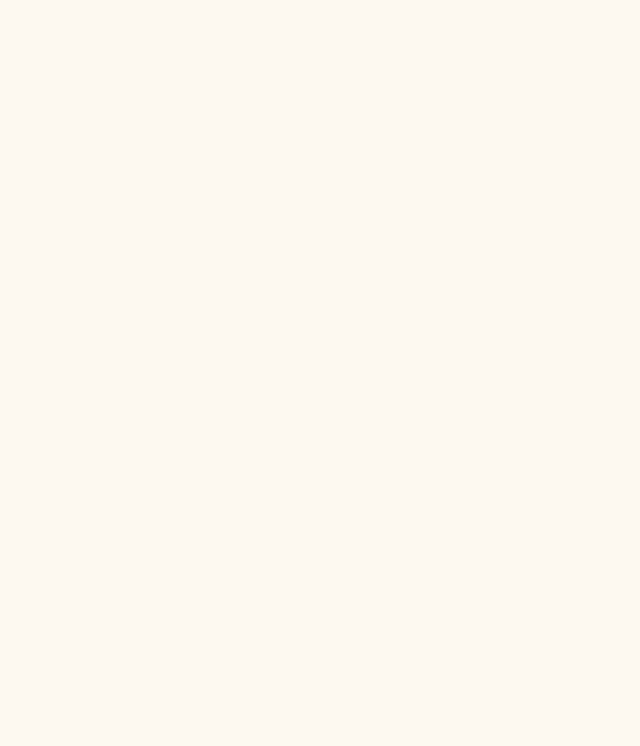
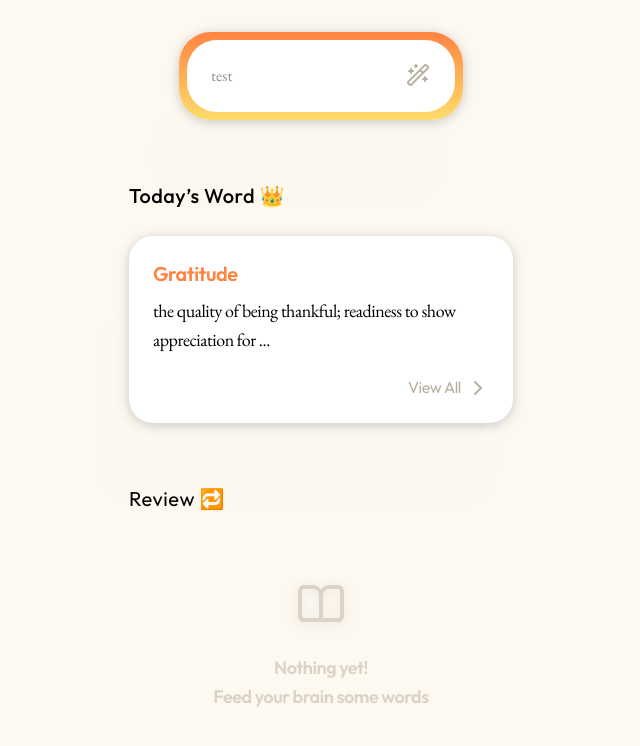
Before and after one commit to inkkadiis/wordtale, a React (Vite) app: page /homeEmpty in a window 1280 px wide. Before the commit this address had no page. Shown: the top 746 px of the page, without its empty margins (319-959 px from the left). Built offline with nearby package versions, Linux system fonts and the light colour scheme.

Commit message:
update:HomeEmpty

```diff
--- /dev/null
+++ b/src/components/HomeEmpty.jsx
@@ -0,0 +1,119 @@
+import SearchBar from "./SearchBar";
+
+export default function HomeEmpty() {
+  return (
+    <div className="w-96 left-[24px] top-[88px] inline-flex flex-col justify-start items-center gap-14">
+      <SearchBar />
+
+      <div className="self-stretch flex flex-col justify-start items-start gap-5">
+        <h1 className="self-stretch justify-center text-black text-xl font-medium  leading-loose tracking-wide">
+          Today’s Word 👑
+        </h1>
+        <div className="nav-shadow self-stretch p-6 bg-white rounded-3xl  flex flex-col justify-start items-end gap-5">
+          <div className="self-stretch flex flex-col justify-start items-center gap-2">
+            <h1 className="self-stretch justify-center text-point text-xl font-semibold  leading-7 tracking-tight">
+              Gratitude
+            </h1>
+            <div className="self-stretch justify-center text-black text-lg  leading-relaxed tracking-tight">
+              the quality of being thankful; readiness to show appreciation for
+              ...
+            </div>
+          </div>
+          <div className="rounded-[5px] inline-flex justify-center items-center gap-1">
+            <h1 className="justify-start text-sub text-base  leading-snug tracking-tight">
+              View All
+            </h1>
+            <div className="w-6 h-6 relative origin-top-left  overflow-hidden">
+              <div data-svg-wrapper className="left-[9px] top-[6px] absolute">
+                <svg
+                  width="8"
+                  height="14"
+                  viewBox="0 0 8 14"
+                  fill="none"
+                  xmlns="http://www.w3.org/2000/svg"
+                >
+                  <path
+                    d="M1 13L7 7L0.999999 1"
+                    stroke="#B8AF9F"
+                    stroke-width="2"
+                    stroke-linecap="round"
+                    stroke-linejoin="round"
+                  />
+                </svg>
+              </div>
+            </div>
+          </div>
+        </div>
+      </div>
+      <div className="self-stretch flex flex-col justify-start items-start gap-14">
+        <h1 className="self-stretch justify-center text-black text-xl  leading-loose tracking-wide">
+          Review 🔁
+        </h1>
+        <div className="self-stretch flex flex-col justify-start items-center gap-4">
+          <div data-svg-wrapper>
+            <svg
+              width="70"
+              height="62"
+              viewBox="0 0 70 62"
+              fill="none"
+              xmlns="http://www.w3.org/2000/svg"
+            >
+              <g opacity="0.5" filter="url(#filter0_d_878_2042)">
+                <path
+                  d="M34.9998 45.3333H20.8332C18.4996 45.3333 17.3328 45.3333 16.4415 44.8792C15.6575 44.4797 15.0201 43.8423 14.6206 43.0583C14.1665 42.167 14.1665 41.0002 14.1665 38.6667V18.6667C14.1665 16.3331 14.1665 15.1663 14.6206 14.275C15.0201 13.491 15.6575 12.8536 16.4415 12.4541C17.3328 12 18.4996 12 20.8332 12H21.6665C26.3336 12 28.6672 12 30.4498 12.9083C32.0178 13.7072 33.2926 14.9821 34.0916 16.5501C34.9998 18.3327 34.9998 20.6662 34.9998 25.3333M34.9998 45.3333V25.3333M34.9998 45.3333H49.1665C51.5001 45.3333 52.6668 45.3333 53.5581 44.8792C54.3421 44.4797 54.9796 43.8423 55.379 43.0583C55.8332 42.167 55.8332 41.0002 55.8332 38.6667V18.6667C55.8332 16.3331 55.8332 15.1663 55.379 14.275C54.9796 13.491 54.3421 12.8536 53.5581 12.4541C52.6668 12 51.5001 12 49.1665 12H48.3332C43.6661 12 41.3325 12 39.5499 12.9083C37.9819 13.7072 36.7071 14.9821 35.9081 16.5501C34.9998 18.3327 34.9998 20.6662 34.9998 25.3333"
+                  stroke="#B8AF9F"
+                  stroke-width="4"
+                  stroke-linecap="round"
+                  stroke-linejoin="round"
+                  shape-rendering="crispEdges"
+                />
+              </g>
+              <defs>
+                <filter
+                  id="filter0_d_878_2042"
+                  x="0.166504"
+                  y="0"
+                  width="69.6665"
+                  height="61.3333"
+                  filterUnits="userSpaceOnUse"
+                  color-interpolation-filters="sRGB"
+                >
+                  <feFlood flood-opacity="0" result="BackgroundImageFix" />
+                  <feColorMatrix
+                    in="SourceAlpha"
+                    type="matrix"
+                    values="0 0 0 0 0 0 0 0 0 0 0 0 0 0 0 0 0 0 127 0"
+                    result="hardAlpha"
+                  />
+                  <feOffset dy="2" />
+                  <feGaussianBlur stdDeviation="6" />
+                  <feComposite in2="hardAlpha" operator="out" />
+                  <feColorMatrix
+                    type="matrix"
+                    values="0 0 0 0 0.801074 0 0 0 0 0.773909 0 0 0 0 0.759286 0 0 0 1 0"
+                  />
+                  <feBlend
+                    mode="normal"
+                    in2="BackgroundImageFix"
+                    result="effect1_dropShadow_878_2042"
+                  />
+                  <feBlend
+                    mode="normal"
+                    in="SourceGraphic"
+                    in2="effect1_dropShadow_878_2042"
+                    result="shape"
+                  />
+                </filter>
+              </defs>
+            </svg>
+          </div>
+          <div className="self-stretch opacity-50 text-center justify-center text-[#b8af9f] text-lg font-semibold font-['Outfit'] leading-relaxed tracking-tight">
+            Nothing yet!
+            <br />
+            Feed your brain some words
+          </div>
+        </div>
+      </div>
+    </div>
+  );
+}
--- a/src/components/SearchBar.jsx
+++ b/src/components/SearchBar.jsx
@@ -2,8 +2,9 @@ import WandIcon from "./WandIcon";
 
 export default function SearchBar() {
   return (
-    <div class="max-w-md rounded-full p-2 bg-gradient-to-b from-point to-yellow">
-      <div class="rounded-full p-6 bg-white flex justify-between">
+    <div class="nav-shadow max-w-md rounded-[32px] shadow-md p-2 bg-gradient-to-b from-point to-yellow">
+      {/* 이거 라운드 변경이 왜 안되죠..?*/}
+      <div class="rounded-[30px] p-6 bg-white flex justify-between">
         <input
           type="text"
           className="outline-none focus:ring-0 focus:border-transparent"
--- a/src/components/WandIcon.jsx
+++ b/src/components/WandIcon.jsx
@@ -1,11 +1,12 @@
 export default function WandIcon() {
   return (
-    <div className="w-6 h-6 relative overflow-hidden">
+    <div className="w-6 h-6 relative">
       <div data-svg-wrapper className=" absolute">
         <svg
           width="24"
           height="24"
           viewBox="0 0 24 24"
+          padding="0 0 4 0"
           fill="none"
           xmlns="http://www.w3.org/2000/svg"
         >
--- a/src/components/WordCard.jsx
+++ b/src/components/WordCard.jsx
@@ -11,7 +11,7 @@ export default function WordCard() {
       <div className="h-[30rem] bg-white border-borderColor border-l-4 border-t-4 border-b-4 rounded-tl-3xl rounded-bl-3xl p-9 flex flex-col gap-9">
         {/* Word + Pronunciation */}
         <div className="w-full flex items-baseline md:flex-row gap-2">
-          <h1 className="text-black text-4xl md:text-5xl font-bold">Left</h1>
+          <h1 className="text-black text-5xl  font-bold">Left</h1>
           <div className="flex flex-col">
             <div className="text-point text-lg md:text-xl font-medium tracking-tight">
               /left/
@@ -23,7 +23,7 @@ export default function WordCard() {
           <div className="h-full overflow-y-auto">
             <div className="flex flex-col gap-10">
               {/* Definitions (스크롤 적용) */}
-              <div className="flex flex-col gap-8">
+              <div className="flex flex-col gap-8 mr-2">
                 {[
                   {
                     number: "1.",
--- a/src/components/WordNovel.jsx
+++ b/src/components/WordNovel.jsx
@@ -6,10 +6,10 @@ import {
 function WordNovel() {
   return (
     <WordPageContainerRight>
-      <div className="bg-white border-borderColor border-r-4 border-t-4 border-b-4 rounded-tr-3xl rounded-br-3xl p-9">
+      <div className="h-[30rem] bg-white border-borderColor border-r-4 border-t-4 border-b-4 rounded-tr-3xl rounded-br-3xl p-9">
         {/* ✅ y auto , view all  */}
         <div className="h-96 overflow-y-auto">
-          <div className="flex flex-col gap-9">
+          <div className="flex flex-col gap-9 mr-4">
             <div className="px-[5px] bg-black rounded-full flex justify-center items-center w-6 h-6">
               <span className="text-white text-xs font-normal">1</span>
             </div>
--- a/src/routes/index.jsx
+++ b/src/routes/index.jsx
@@ -2,12 +2,14 @@
 import { BrowserRouter, Routes, Route } from "react-router-dom";
 import WordDef from "../pages/WordDef";
 import Library from "../pages/Library";
+import HomeEmpty from "../components/HomeEmpty";
 
 const AppRoutes = () => (
   <BrowserRouter>
     <Routes>
       <Route path="/word" element={<WordDef />} />
       <Route path="/library" element={<Library />} />
+      <Route path="/homeEmpty" element={<HomeEmpty />} />
     </Routes>
   </BrowserRouter>
 );
```
